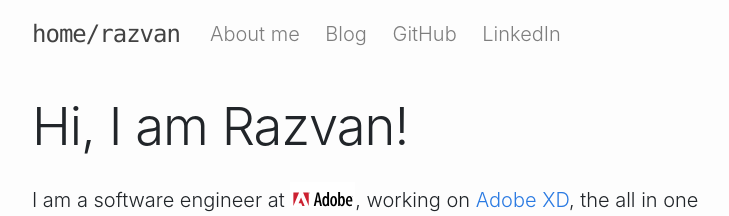
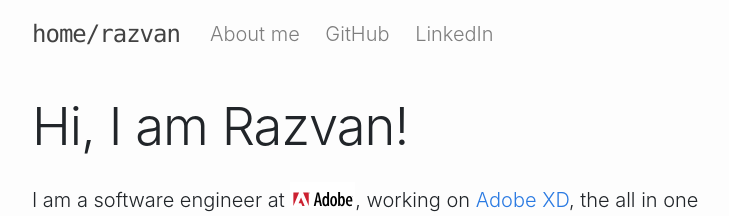
Before and after one commit to razvanra2/razvanra2.github.io, a Jekyll site: the page built from index.markdown, in a window 1280 px wide. Shown: the top 216 px of the page, without its empty margins (273-1002 px from the left). Built offline with Jekyll 4.4.1, drawn with Linux system fonts in a browser that asks for light colours.

Commit message:
Update header.html

```diff
--- a/_includes/header.html
+++ b/_includes/header.html
@@ -18,7 +18,6 @@
 
         <div class="trigger">
             <a class="page-link" href="/">About me</a>
-            <a class="page-link" href="/blog/">Blog</a>
             <a class="page-link" href="https://github.com/RazvanRa2">GitHub</a>
             <a class="page-link" href="https://www.linkedin.com/in/razvanradoi/">LinkedIn</a>
         </div>
```
